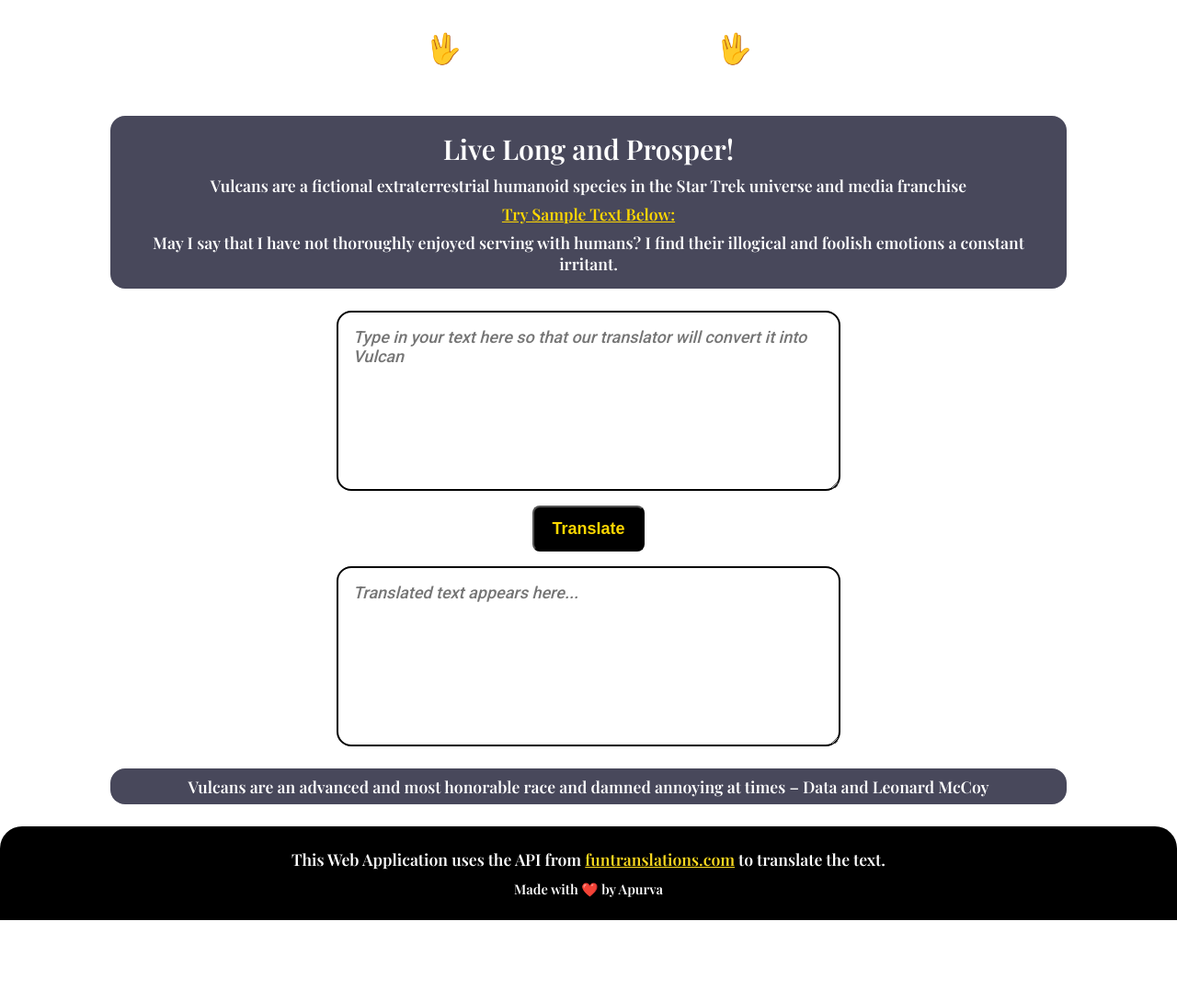
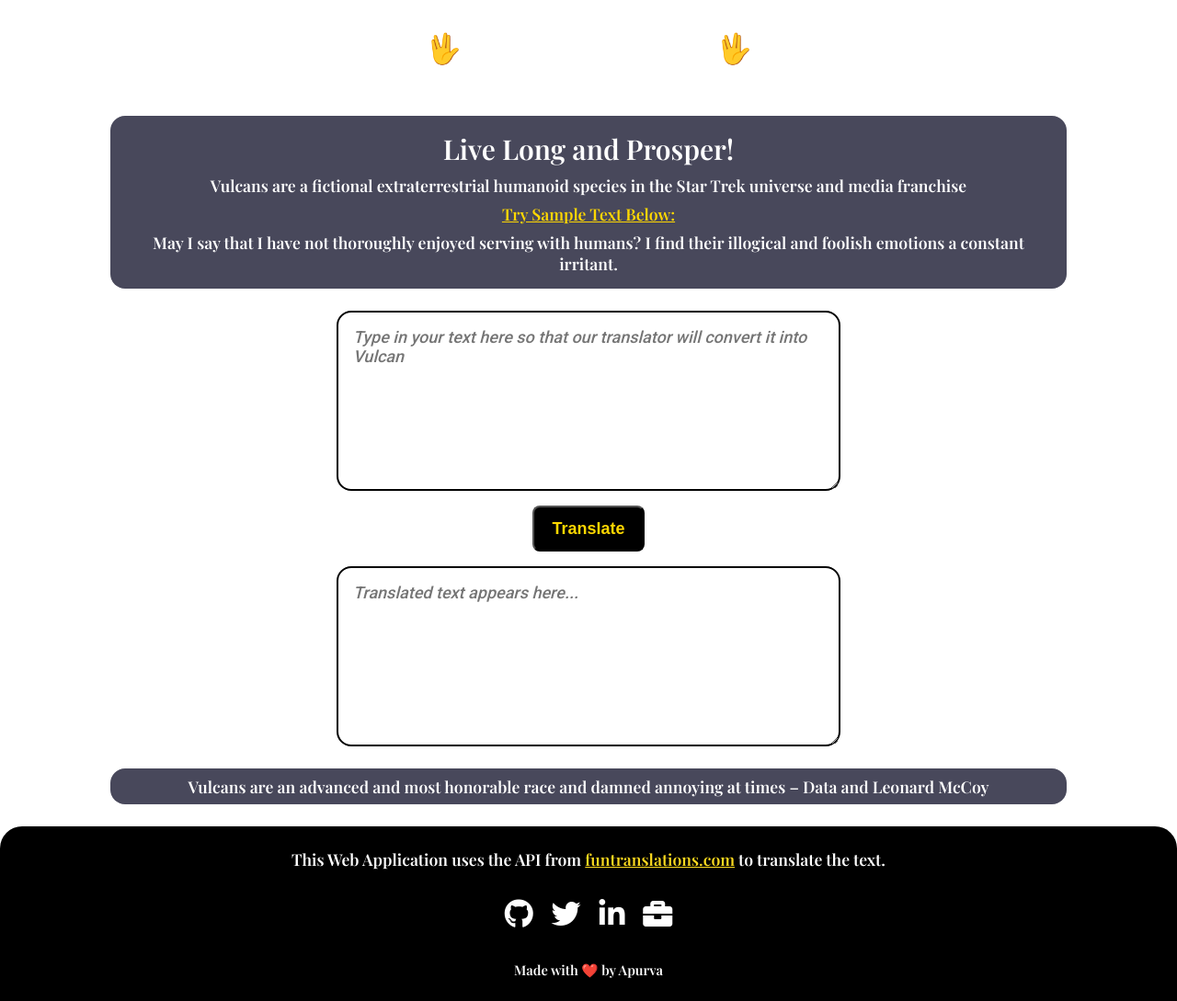
Before and after one commit to ApurvaSawant11/Vulcan-Translator, a plain HTML site: page index.html in a window 1280 px wide. Shown: the whole page at 92% size. Before the commit the page ends 1001 px from the top, so only its background shows below. Drawn offline with nearby package versions, Linux system fonts and the light colour scheme.

Commit message:
feat: added footer

```diff
--- a/index.html
+++ b/index.html
@@ -6,6 +6,7 @@
     <meta name="viewport" content="width=device-width, initial-scale=1.0">
     <title>Vulcan Translator</title>
     <link href="styles.css" rel="stylesheet"/>
+    <link rel="stylesheet" href="https://cdnjs.cloudflare.com/ajax/libs/font-awesome/5.15.1/css/all.min.css"/>
 </head>
 <body>
     <header>
@@ -30,6 +31,25 @@
 
     <footer>
         <p>This Web Application uses the API from <a style="color:#fad91f;" href="https://funtranslations.com/">funtranslations.com</a> to translate the text.</p>
+
+        <ul>
+            <li class="footerLink">
+              <a href="https://github.com/ApurvaSawant11" target="_blank"><i class="fab fa-github fa-2x" aria-hidden="true"></i></a>
+            </li>
+
+            <li class="footerLink">
+              <a href="https://twitter.com/ApurvaSawant11" target="_blank"><i class="fab fa-twitter fa-2x"></i></a>
+            </li>
+
+            <li class="footerLink">
+              <a href="https://www.linkedin.com/in/apurvasawant11" target="_blank"><i class="fab fa-linkedin-in fa-2x"></i></a>
+            </li>
+
+            <li class="footerLink">
+              <a href="https://apurvasawant11.netlify.app/" target="_blank"><i class="fas fa-briefcase fa-2x"></i></a>
+            </li>
+          </ul>
+
         <p><small>Made with ❤️ by Apurva</small></p>
     </footer>
 
--- a/styles.css
+++ b/styles.css
@@ -79,3 +79,18 @@
     border-top-left-radius: 1.5rem;
     border-top-right-radius: 1.5rem;
 }
+
+ul{
+    padding: 1em;
+}
+
+
+li {
+    display: inline;
+    padding: 0.5em;
+    list-style: none;
+}
+
+i{
+    color: white;
+}
```
